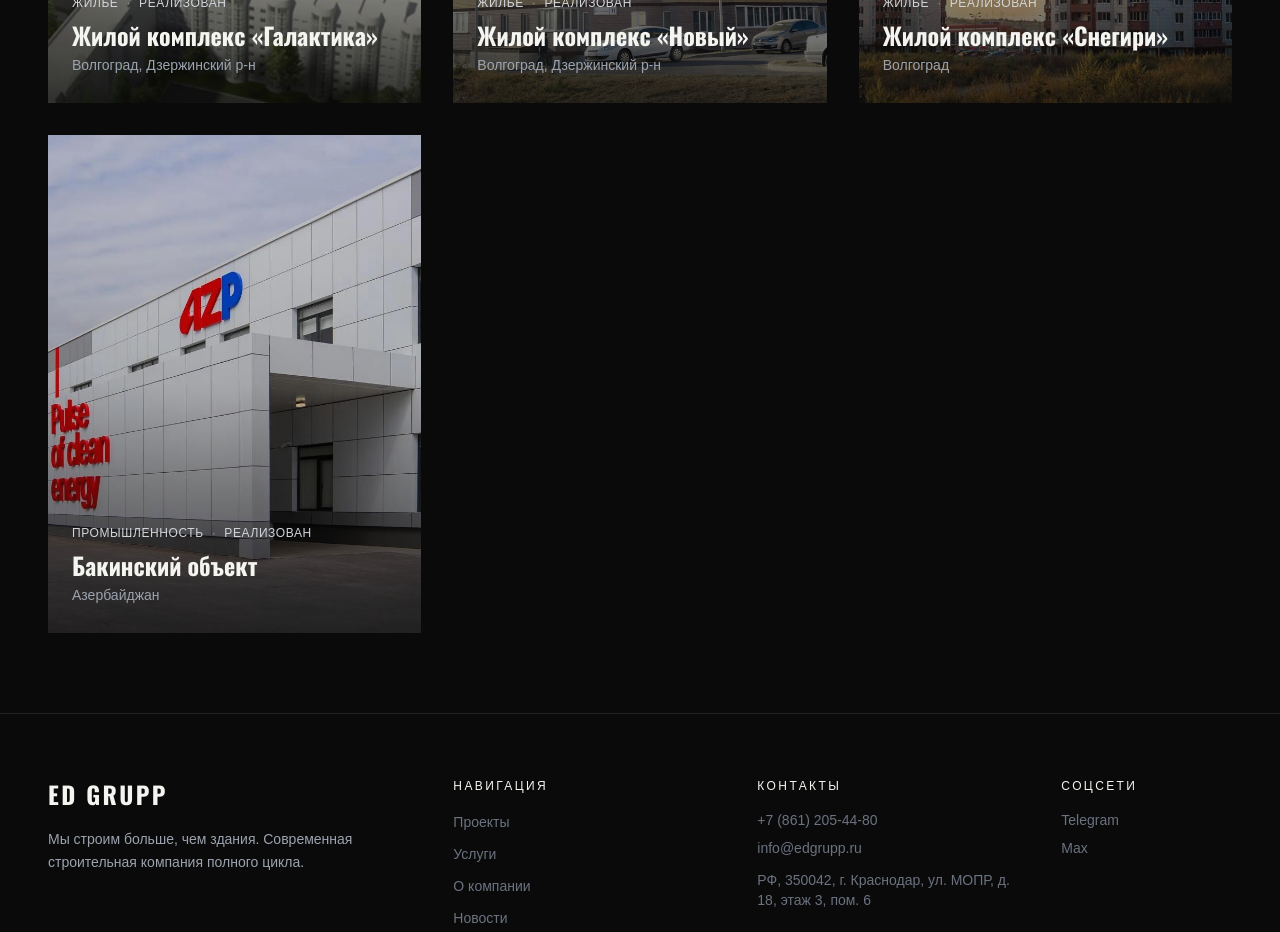
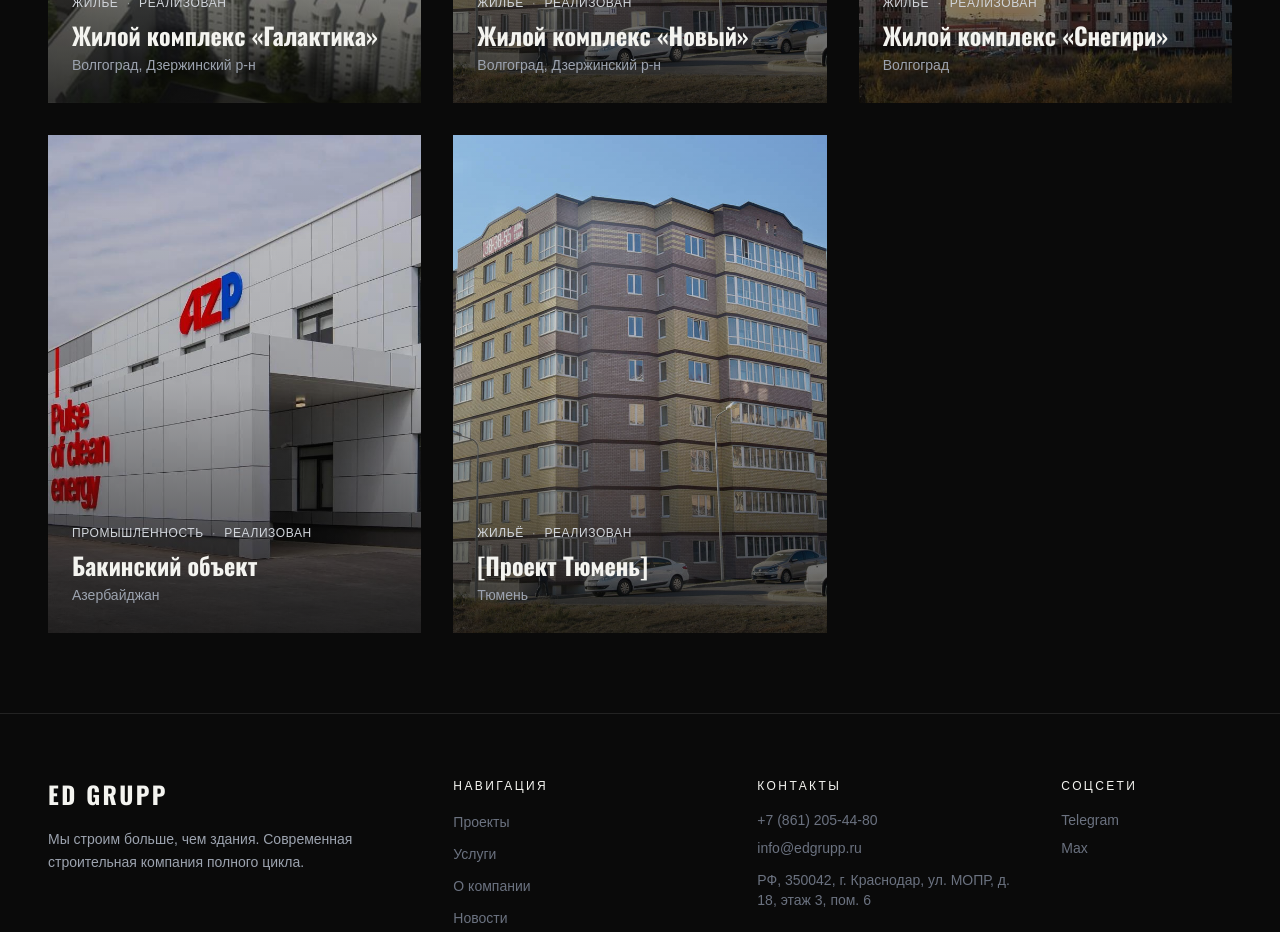
Before and after one commit to Pugmeister/ed-grupp, a React (Vite) app: page /projects in a window 1280 px wide. Shown: the part 1880-2812 px from the top of the page. Built offline with nearby package versions, Linux system fonts and the light colour scheme; a web font is replaced by a local one.

Commit message:
SEO проектов готово

```diff
--- a/src/data/projects.js
+++ b/src/data/projects.js
@@ -5,6 +5,9 @@ export const projects = [
     id: 1,
     slug: 'sklad-obuhovo-moskva',
     title: 'Складской комплекс «Обухово»',
+    seoTitle: 'Складской комплекс «Обухово» — логистика, МО',
+    seoDescription:
+      'Складской комплекс «Обухово» в Московской области: 3 корпуса, участок 20 га, ≈85 000 м². Резидент AliExpress. Полный цикл ED GRUPP.',
     location: 'Московская область, р.п. Обухово',
     type: 'Логистика',
     area: '≈ 85 000 м²',
@@ -41,6 +44,9 @@ export const projects = [
     id: 2,
     slug: 'sklad-koltsovo-ekaterinburg',
     title: 'Складской комплекс «Кольцово»',
+    seoTitle: 'Складской комплекс «Кольцово» — Екатеринбург',
+    seoDescription:
+      'Логопарк «Кольцово» в Екатеринбурге: более 90 000 м² складов. Резиденты Ozon и AliExpress. Строительство полного цикла ED GRUPP.',
     location: 'Екатеринбург, р-н Октябрьский',
     type: 'Логистика',
     area: 'более 90 000 м²',
@@ -76,6 +82,9 @@ export const projects = [
     id: 3,
     slug: 'sklad-dorozhnyj-rostov',
     title: 'Складской комплекс «Дорожный»',
+    seoTitle: 'Складской комплекс «Дорожный» — Ростов-на-Дону',
+    seoDescription:
+      'Складской комплекс «Дорожный» у трассы М4 «Дон»: участок 100 га, ≈300 000 м². Резиденты Ozon, X5, «Лента», Яндекс. Логистика полного цикла ED GRUPP.',
     location: 'Ростов-на-Дону',
     type: 'Логистика',
     area: '≈ 300 000 м²',
@@ -110,6 +119,9 @@ export const projects = [
     id: 4,
     slug: 'sklad-oktyabrskij-krasnodar',
     title: 'Складской комплекс «Октябрьский»',
+    seoTitle: 'Складской комплекс «Октябрьский» — Краснодар',
+    seoDescription:
+      'Логопарк «Октябрьский» в Краснодаре на развязке Ростов–Новороссийск–Сочи: 12,7 га, 61 000 м². FixPrice, Holodilnik.ru. Строительство ED GRUPP.',
     location: 'Краснодар',
     type: 'Логистика',
     area: '61 000 м²',
@@ -144,6 +156,9 @@ export const projects = [
     id: 5,
     slug: 'tts-skazka-krasnodar',
     title: 'Торговый центр «Сказка»',
+    seoTitle: 'ТЦ «Сказка» — торговый центр в Краснодаре',
+    seoDescription:
+      'Торговый центр «Сказка» в Краснодаре: 30 000 м², семейный формат. Коммерческая недвижимость полного цикла — от концепции до ввода. ED GRUPP.',
     location: 'Краснодар',
     type: 'Коммерция',
     area: '30 000 м²',
@@ -178,6 +193,9 @@ export const projects = [
     id: 6,
     slug: 'zhk-skazka-krasnodar',
     title: 'Жилой комплекс «Сказка»',
+    seoTitle: 'Жилой комплекс «Сказка» — элитный дом, Краснодар',
+    seoDescription:
+      'ЖК «Сказка» в центре Краснодара: элитный класс, подземный паркинг. Полный цикл строительства ED GRUPP — от проекта до ключей.',
     location: 'Краснодар',
     type: 'Жильё',
     area: '',
@@ -216,6 +234,9 @@ export const projects = [
     id: 7,
     slug: 'zhk-galaktika-volgograd',
     title: 'Жилой комплекс «Галактика»',
+    seoTitle: 'Жилой комплекс «Галактика» — Волгоград',
+    seoDescription:
+      'Жилой комплекс «Галактика» в Волгограде, 131 мкр Дзержинского района. Современная инженерия и полный цикл строительства ED GRUPP.',
     location: 'Волгоград, Дзержинский р-н',
     type: 'Жильё',
     area: '',
@@ -252,6 +273,9 @@ export const projects = [
     id: 8,
     slug: 'zhk-novyj-volgograd',
     title: 'Жилой комплекс «Новый»',
+    seoTitle: 'Жилой комплекс «Новый» — Волгоград, 131 мкр',
+    seoDescription:
+      'ЖК «Новый» в Волгограде: три жилых дома и подземный паркинг, 131 мкр рядом с ТЦ «Мармелад». Полный цикл возведения ED GRUPP.',
     location: 'Волгоград, Дзержинский р-н',
     type: 'Жильё',
     area: '',
@@ -287,6 +311,9 @@ export const projects = [
     id: 9,
     slug: 'zhk-snegiri-volgograd',
     title: 'Жилой комплекс «Снегири»',
+    seoTitle: 'Жилой комплекс «Снегири» — Волгоград',
+    seoDescription:
+      'ЖК «Снегири» в Волгограде: три 17-этажных дома премиум-класса с огороженной территорией у Мамаева кургана. Строительство ED GRUPP.',
     location: 'Волгоград',
     type: 'Жильё',
     area: '',
@@ -321,6 +348,9 @@ export const projects = [
     id: 10,
     slug: 'azerbaijan-complex',
     title: 'Бакинский объект',
+    seoTitle: 'Проект в Азербайджане — международный опыт ED GRUPP',
+    seoDescription:
+      'Международный проект ED GRUPP в Азербайджане. Полный цикл: от техзадания до ввода «под ключ». Площадь и фото — по данным заказчика.',
     location: 'Азербайджан',
     type: 'Промышленность',
     area: '',
@@ -349,6 +379,44 @@ export const projects = [
       { title: 'Сдача', description: 'Ввод «под ключ»' },
     ],
   },
+  {
+    id: 11,
+    slug: 'tumen-gorod',
+    title: '[Проект Тюмень]',
+    seoTitle: 'Проект в Тюмени — объект ED GRUPP',
+    seoDescription:
+      'Объект ED GRUPP в Тюмени. Описание, площадь и фото обновляются по данным заказчика. Полный цикл строительства «под ключ».',
+    location: 'Тюмень',
+    type: 'Жильё',
+    area: '',
+    status: 'Реализован',
+    year: '',
+    description:
+      'ЖК «Новый» в Волгограде: три жилых дома и подземный паркинг. 131 мкр Дзержинского района, рядом с ТЦ «Мармелад».',
+    image: img('images/projects/zhk-novyj-volgograd/03.jpg'),
+    gallery: [
+      img('images/projects/zhk-novyj-volgograd/03.jpg'),
+      img('images/projects/zhk-novyj-volgograd/04.jpg'),
+      img('images/projects/zhk-novyj-volgograd/05.jpg'),
+      img('images/projects/zhk-novyj-volgograd/06.jpg'),
+      img('images/projects/zhk-novyj-volgograd/07.jpg'),
+      img('images/projects/zhk-novyj-volgograd/08.jpg'),
+      img('images/projects/zhk-novyj-volgograd/09.jpg'),
+      img('images/projects/zhk-novyj-volgograd/10.jpg'),
+      img('images/projects/zhk-novyj-volgograd/11.jpg'),
+    ],
+    features: [
+      { label: 'Состав', value: '3 дома + паркинг' },
+      { label: 'Город', value: 'Волгоград' },
+      { label: 'Статус', value: 'Реализован' },
+    ],
+    stages: [
+      { title: 'Концепция', description: 'Жилой квартал' },
+      { title: 'Проектирование', description: 'Дома и подземный паркинг' },
+      { title: 'Строительство', description: 'Возведение' },
+      { title: 'Сдача', description: 'Передача ключей' },
+    ],
+  },
 ]
 
 export const getProjectBySlug = (slug) => projects.find((p) => p.slug === slug)
--- a/src/pages/Project/Project.jsx
+++ b/src/pages/Project/Project.jsx
@@ -27,8 +27,9 @@ export default function Project() {
   return (
     <div className="bg-ink min-h-screen">
       <Seo
-        title={project.title}
+        title={project.seoTitle || project.title}
         description={
+          project.seoDescription ||
           (project.description && String(project.description).slice(0, 155)) ||
           `${project.title} — ${project.location}. ${project.type}, ${project.status}.`
         }
--- a/src/pages/Projects/Projects.jsx
+++ b/src/pages/Projects/Projects.jsx
@@ -19,8 +19,8 @@ export default function Projects() {
   return (
     <div className="pt-28 sm:pt-32 pb-20 px-5 sm:px-6 md:px-12 min-h-screen bg-ink">
       <Seo
-        title="Проекты"
-        description="Реализованные объекты ED GRUPP: складские комплексы класса А, ТЦ «Сказка», жилые комплексы в Краснодаре и Волгограде."
+        title="Проекты ED GRUPP — логистика, жильё,коммерция и промышленность"
+        description="Реализованные объекты: склады класса А, ТЦ «Сказка», ЖК в Краснодаре и Волгограде. Фильтр по типу и статусу. Полный цикл строительства."
       />
       <div className="max-w-7xl mx-auto">
         <header className="mb-12 sm:mb-16">
```
